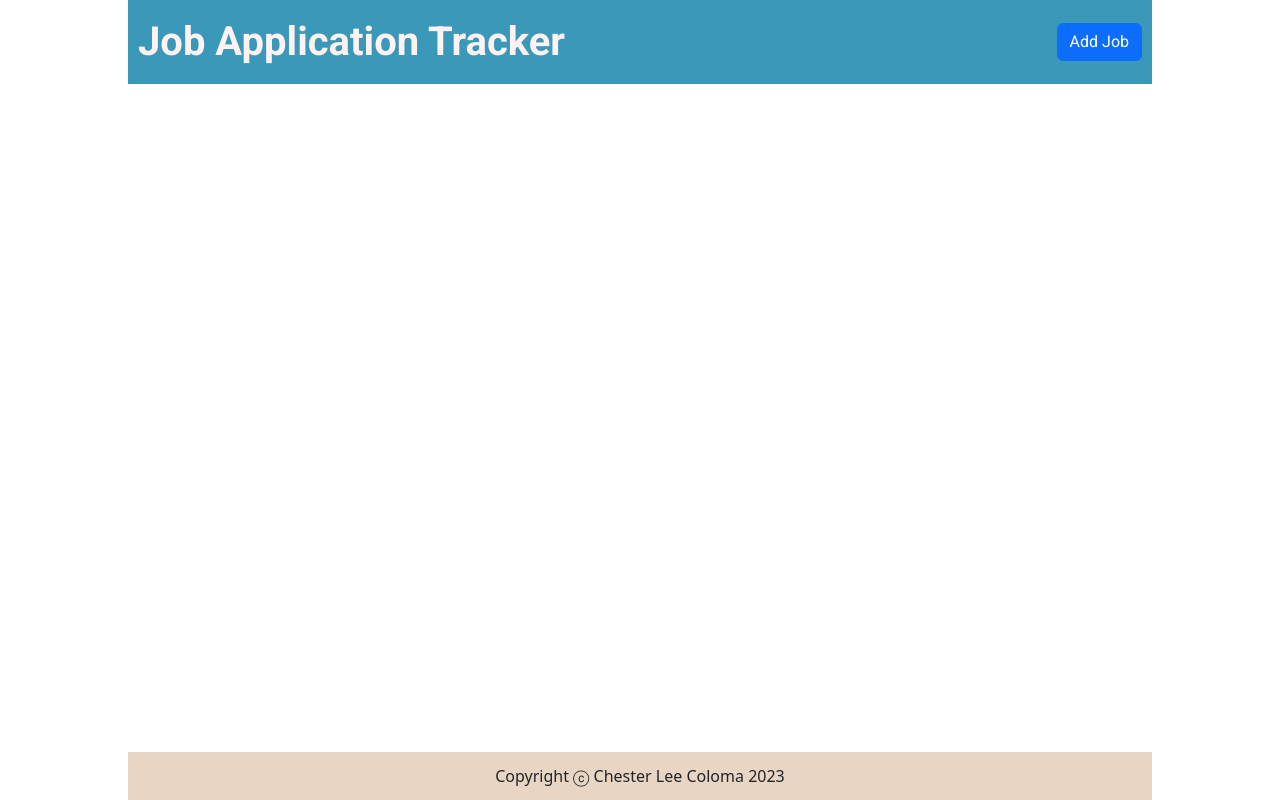
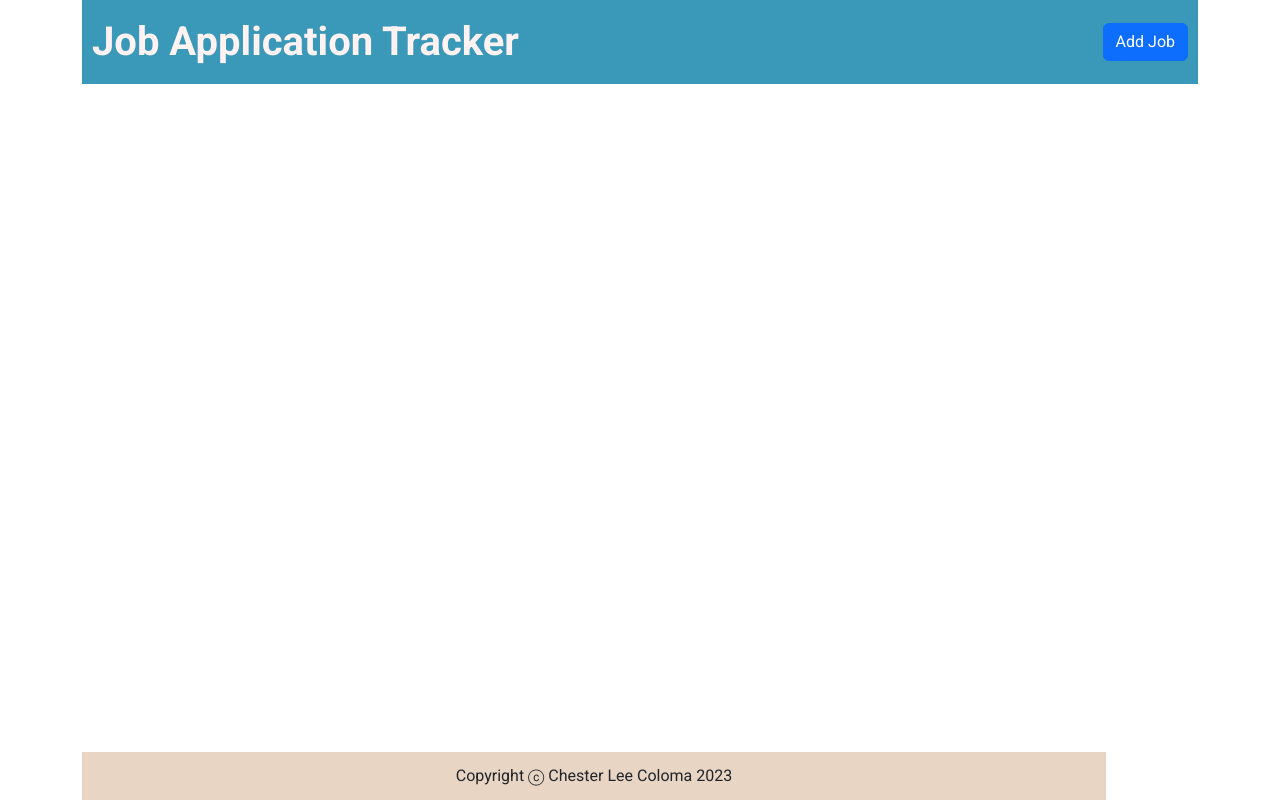
Before and after one commit to cleecoloma/Projects, a React (Create React App) app in the folder application-tracker/: page / in a window 1280 px wide. Built offline with nearby package versions, Linux system fonts and the light colour scheme.

Commit message:
updated css styling

```diff
--- a/application-tracker/public/styles.css
+++ b/application-tracker/public/styles.css
@@ -1,23 +1,22 @@
 * {
     padding: 0;
     box-sizing: border-box;
+    font-family: 'Roboto', sans-serif;
 }
 
-.page {
-    width: 80%;
-    margin: auto;
+.container {
+    max-width: 1000px;
+    margin-right: auto;
+    margin-left: auto;
+    padding-left: 1rem;
+    padding-right: 1rem;
 }
 
 .content {
-    background-color: #FFB84C;
-    width: 80%;
-    z-index: 11111;
 }
-
 
 .navbar{
     background-color: #3A98B9;
-    font-family: 'Roboto', sans-serif;
 }
 
 .navbar h1 {
@@ -58,7 +57,7 @@ footer p {
 }
 
 .job {
-    max-width: 275px;
+    width: 19.25rem;
     float: left;
     color: #FFF1DC;
     margin-top: 1rem;
--- a/application-tracker/src/components/App.jsx
+++ b/application-tracker/src/components/App.jsx
@@ -39,7 +39,7 @@ function App() {
   }
 
   return (
-    <div className="page">
+    <div className="container">
       <Header saveJob={addJob} />
       <div className="content">
         {jobs.map((jobList, index) => {
```
